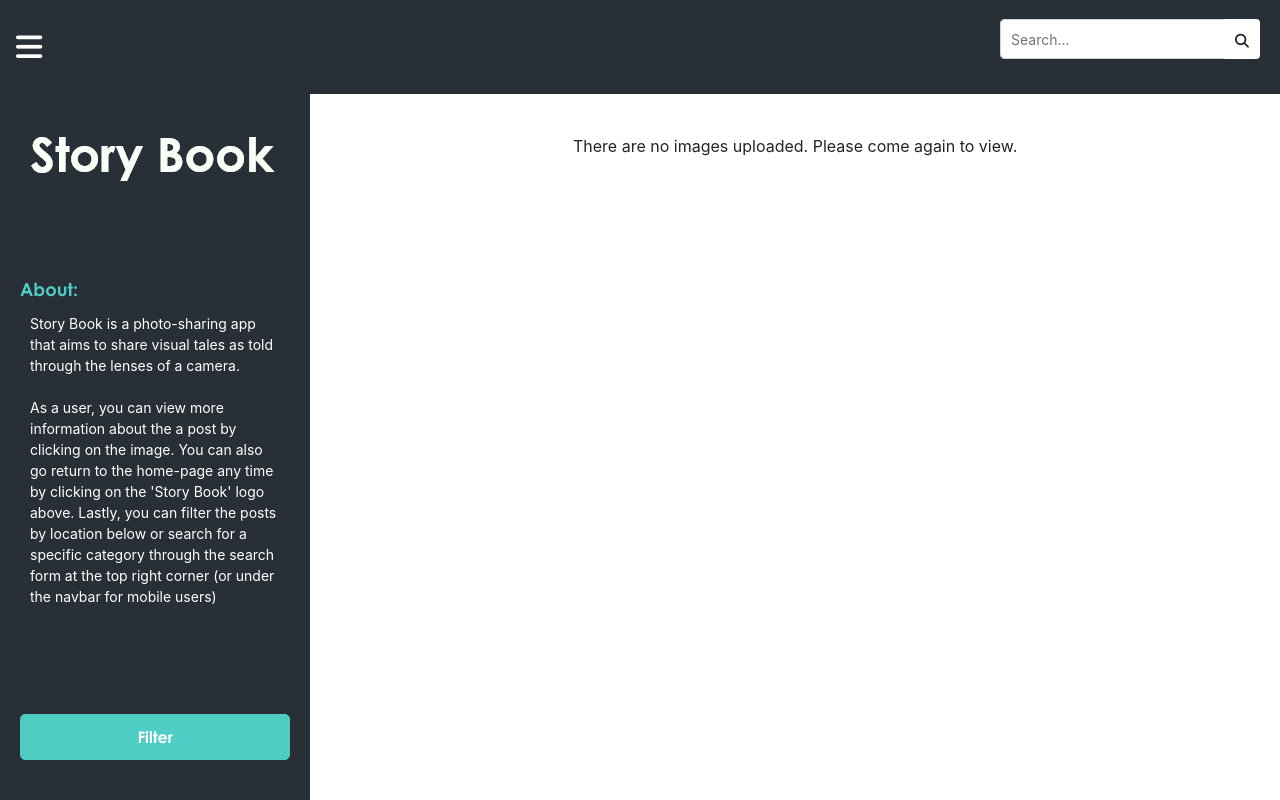
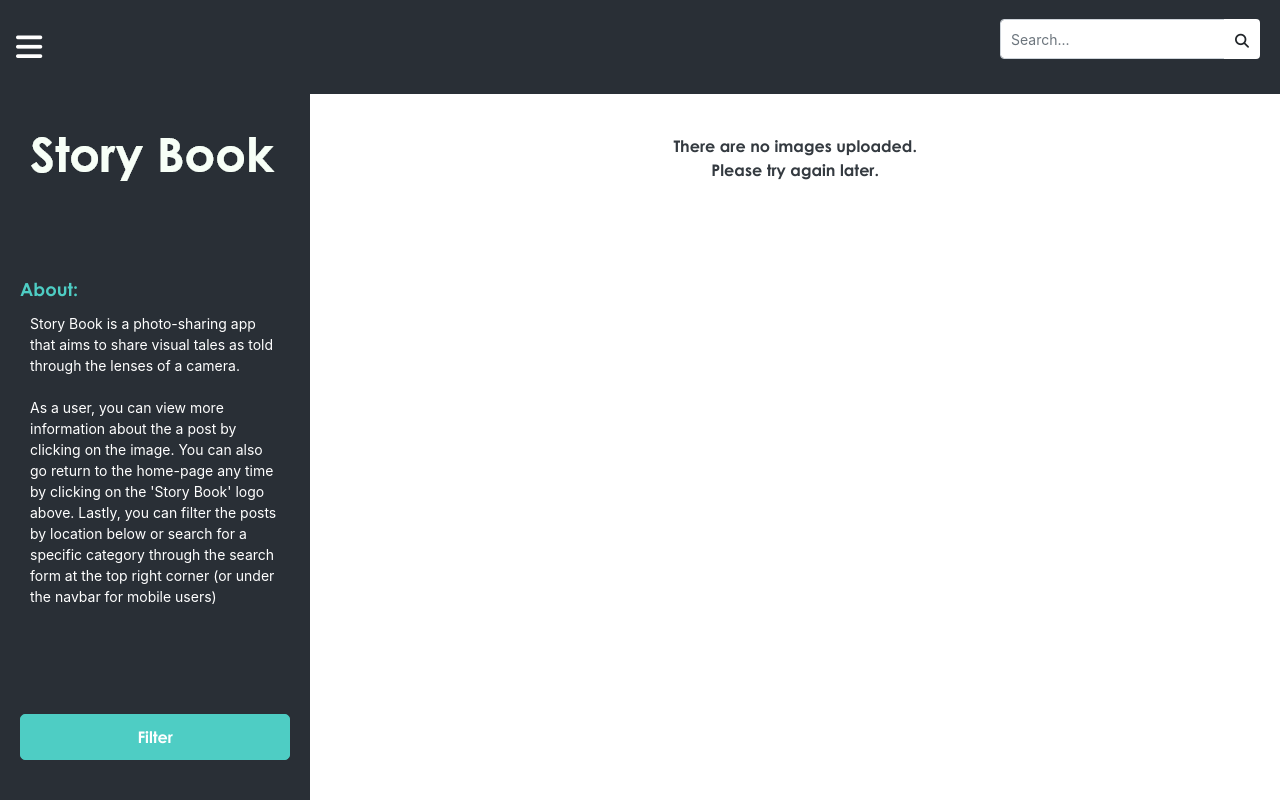
Before and after one commit to g90tony/story-book, a Django app: page / in a window 1280 px wide. Run offline with Django 3.2, Linux system fonts and the light colour scheme; some libraries are stand-ins or nearby versions.

Commit message:
edited the empty posts response

```diff
--- a/posts/templates/home.html
+++ b/posts/templates/home.html
@@ -61,7 +61,8 @@
   </div>
 </div>
 {% endfor %} {% else %}
-<p class="text-center">
-  There are no images uploaded. Please come again to view.
+<p class="search-sub-header-text text-dark text-center">
+  There are no images uploaded.
+  <br />Please try again later.
 </p>
 {% endif %} {% endblock %}
```
